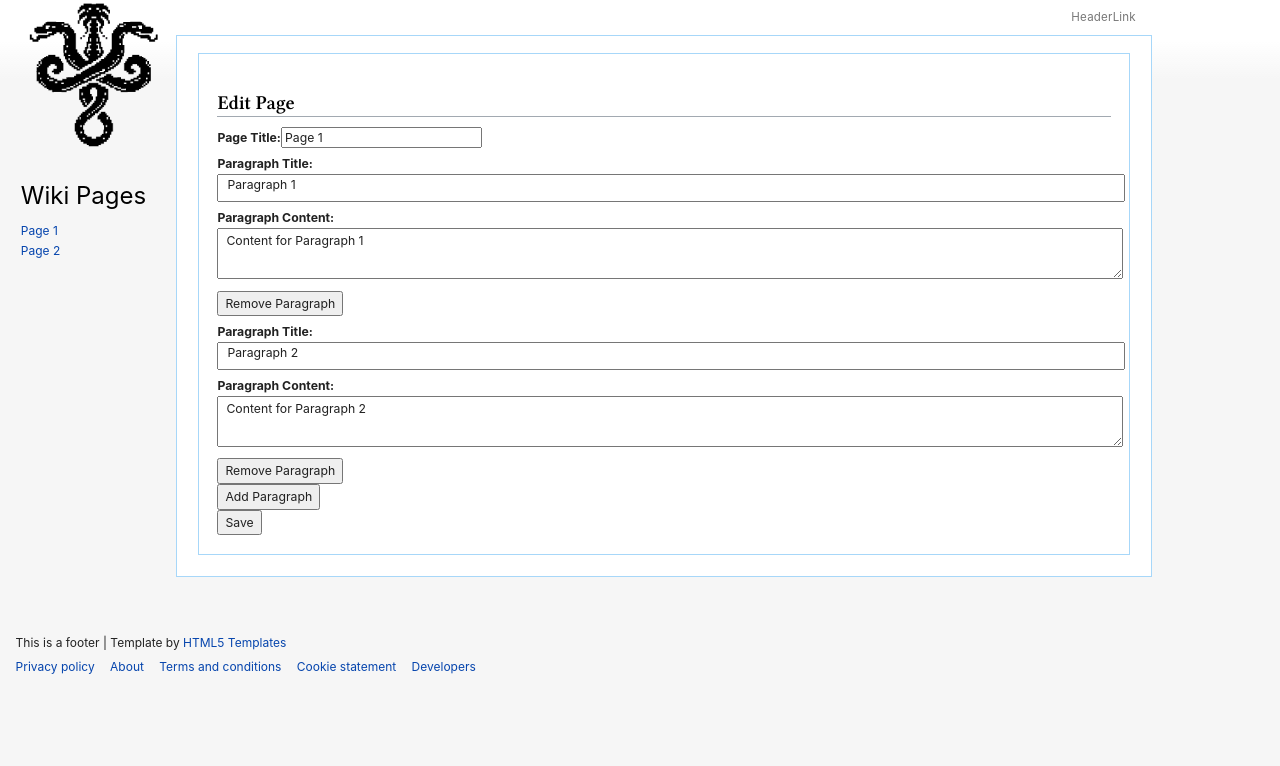
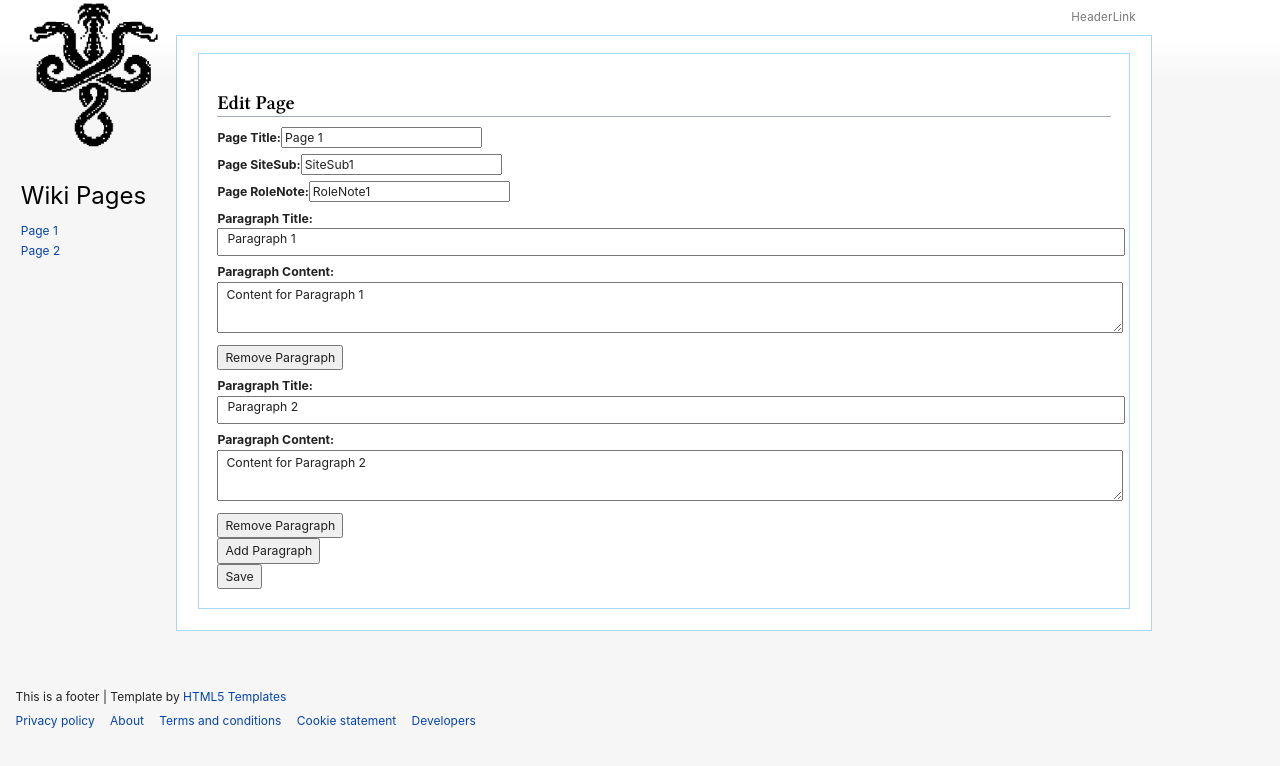
Before and after one commit to Hydraxon91/WikiPOC, a React (Create React App) app in the folder wiki-frontend/: page /edit/1 in a window 1280 px wide. Shown: the top 766 px of the page. Built offline with nearby package versions, Linux system fonts and the light colour scheme.

Commit message:
Added side image to paragraphs

```diff
--- a/wiki-frontend/src/App.js
+++ b/wiki-frontend/src/App.js
@@ -10,14 +10,23 @@ function App() {
     {
       id: 1,
       title: 'Page 1',
+      siteSub: 'SiteSub1',
+      roleNote: 'RoleNote1',
       paragraphs: [
-        { title: 'Paragraph 1', content: 'Content for Paragraph 1' },
-        { title: 'Paragraph 2', content: 'Content for Paragraph 2' },
+        {
+          title: 'Paragraph 1',
+          content: 'Content for Paragraph 1',
+          paragraphImage:'https://html5-templates.com/demo/wikipedia-template/img/pencil.jpg',
+          paragraphImageText: 'This is a test image'
+        },
+        { title: 'Paragraph 2', content: 'Content for Paragraph 2', paragraphImage: '', paragraphImageTest: '' },
       ],
     },
     {
       id: 2,
       title: 'Page 2',
+      siteSub: 'SiteSub1',
+      roleNote: 'RoleNote2',
       paragraphs: [
         { title: 'Intro', content: 'Introduction to Page 2' },
         { title: 'Conclusion', content: 'Conclusion for Page 2' },
--- a/wiki-frontend/src/Components/EditPage.js
+++ b/wiki-frontend/src/Components/EditPage.js
@@ -7,6 +7,8 @@ const EditPage = ({ pages, onSave, onSubmit }) => {
   const page = id ? pages.find((p) => p.id.toString() === id) : null;
 
   const [title, setTitle] = useState('');
+  const [siteSub, setSiteSub] = useState('');
+  const [roleNote, setRoleNote] = useState('');
   const [newPage, setNewPage] = useState(true);
   const [paragraphs, setParagraphs] = useState([]);
 
@@ -14,6 +16,8 @@ const EditPage = ({ pages, onSave, onSubmit }) => {
     if (page) {
       console.log(page);
       setTitle(page.title);
+      setRoleNote(page.roleNote);
+      setSiteSub(page.siteSub);
       setParagraphs([...page.paragraphs]);
       setNewPage(false);
     }
@@ -56,6 +60,22 @@ const EditPage = ({ pages, onSave, onSubmit }) => {
           onChange={(e) => setTitle(e.target.value)}
         />
       </div>
+      <div className='editDiv'>
+        <label className="editLabel">Page SiteSub:</label>
+        <input
+          type="text"
+          value={siteSub}
+          onChange={(e) => setSiteSub(e.target.value)}
+        />
+      </div>
+      <div className='editDiv'>
+        <label className="editLabel">Page RoleNote:</label>
+        <input
+          type="text"
+          value={roleNote}
+          onChange={(e) => setRoleNote(e.target.value)}
+        />
+      </div>
       <div>
         {paragraphs.map((paragraph, index) => (
           <div key={index}>
--- a/wiki-frontend/src/Components/HomeComponent.js
+++ b/wiki-frontend/src/Components/HomeComponent.js
@@ -1,25 +1,22 @@
-import { Link} from 'react-router-dom';
+import React from 'react';
+import { Link } from 'react-router-dom';
 
-const HomeComponent = ({ pages })=> {
-    return (
-        <div className="article">
-            <h2>Wiki Pages</h2>
-            <ul>
+const HomeComponent = ({ pages }) => {
+  return [
+    <h2 key="wiki-pages-heading">Wiki Pages</h2>,
+    <ul key="wiki-pages-list">
       {pages.map((page) => (
         <li key={page.id}>
           <Link to={`/page/${encodeURIComponent(page.title)}`}>
             <strong>{page.title}</strong>
           </Link>
-                            {/* <button onClick={() => onDelete(page.id)}>Delete</button>
-                            <Link to={`/edit/${page.id}`}>
-                            <button>Edit</button>
-                            </Link> */}
         </li>
       ))}
-                </ul>
-                    <Link to="/create">Create New Page</Link>
-        </div>
-    )
-}
+    </ul>,
+    <Link key="create-new-page-link" to="/create">
+      Create New Page
+    </Link>,
+  ];
+};
 
 export default HomeComponent;
--- a/wiki-frontend/src/Pages/WikiPage.js
+++ b/wiki-frontend/src/Pages/WikiPage.js
@@ -7,28 +7,52 @@ const WikiPage = ({ pages }) => {
   const decodedTitle = decodeURIComponent(title);
   const page = pages.find((p) => p.title === decodedTitle);
 
+  const renderParagraphs = (content, hasParagraphImage) => {
+    const lines = content.split('\n');
+    const additionalLines = hasParagraphImage ? Math.max(7 - lines.length, 0) : 0;
+
+    return (
+      <>
+        {lines.map((line, lineIndex) => (
+          <p key={lineIndex}>{line}</p>
+        ))}
+        {Array.from({ length: additionalLines }).map((_, i) => (
+          <br key={`empty-line-${i}`} />
+        ))}
+      </>
+    );
+  };
+
+
   return (
-    <div>
+    <>
       {page && (
-        <div className="article">
-          <h2>
+        <>
+          <h1>
             {page.title}
             <Link to={`/edit/${page.id}`}>
               <img className = "editButton" src="/img/edit.png" alt="Edit" />
             </Link>
-          </h2>
-
-          {/* <div dangerouslySetInnerHTML={{ __html: page.content }} /> */}
+          </h1>
+          <p class="siteSub">{`${page.siteSub}`}</p>
+          <p class="roleNote">{`${page.roleNote}`}</p>
           {page.paragraphs.map((paragraph, index) => (
-            <div key={index}>
-              <h3>{paragraph.title}</h3>
-              {/* <p>{paragraph.content}</p> */}
-              <div dangerouslySetInnerHTML={{ __html: paragraph.content }} />
+            <div key={`paragraph-${index}`}>
+              <h2>{paragraph.title}</h2>
+              {paragraph.paragraphImage && paragraph.paragraphImage !== "" && (
+                <div className="articleRight">
+                  <div className="articleRightInner">
+                    <img className='paragraphImage' src={paragraph.paragraphImage} alt="logo"/>
+                  </div>
+                  This is a test div
+                </div>
+              )}
+              {renderParagraphs(paragraph.content, Boolean(paragraph.paragraphImage))}
             </div>
           ))}
-        </div>
+        </>
       )}
-    </div>
+    </>
   );
 };
 
--- a/wiki-frontend/src/Styles/style.css
+++ b/wiki-frontend/src/Styles/style.css
@@ -462,6 +462,7 @@ div.articleRightInner {
 	font-size: 0.875em;
 	border-top: 1px solid #a7d7f9;
 	border-bottom: 1px solid #a7d7f9;
+	height: fit-content;
 }
 .article p {
 	line-height: inherit;
@@ -606,6 +607,12 @@ span.user {
 	margin-bottom: 0.5em;
 }
 
+.paragraphDiv{
+	height: fit-content;
+}
+.paragraphImage{
+	height: 11em;
+}
 @media screen and (max-width: 850px) {
 	#searchInput {
 		width: 110px;
```
Lines whose indentation alone changed are shown as unchanged.
